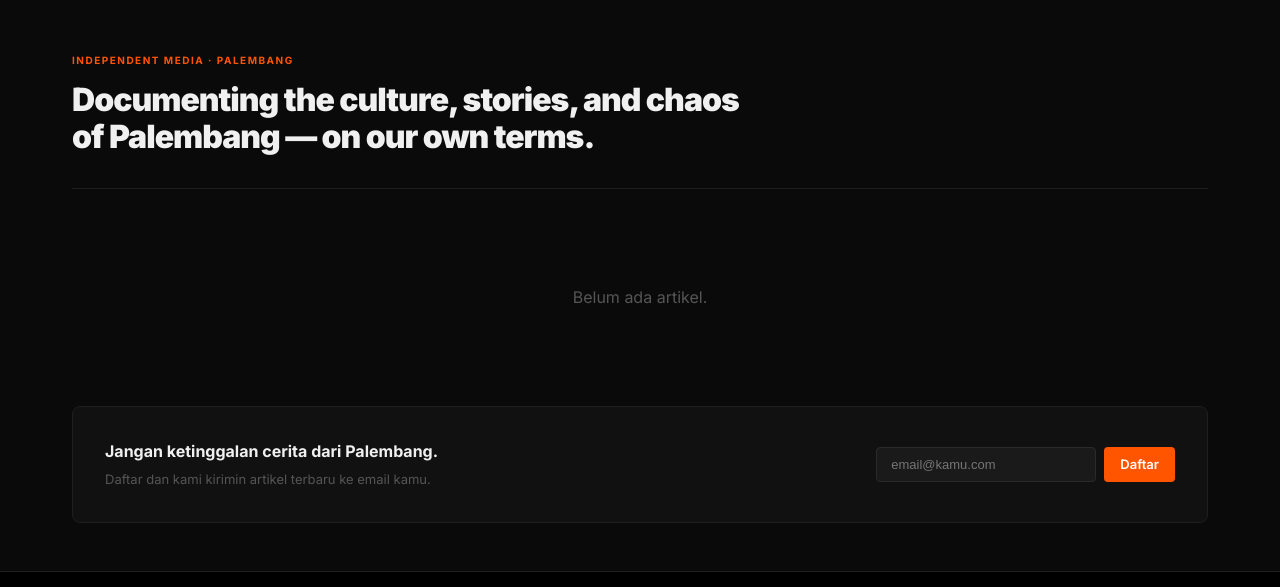
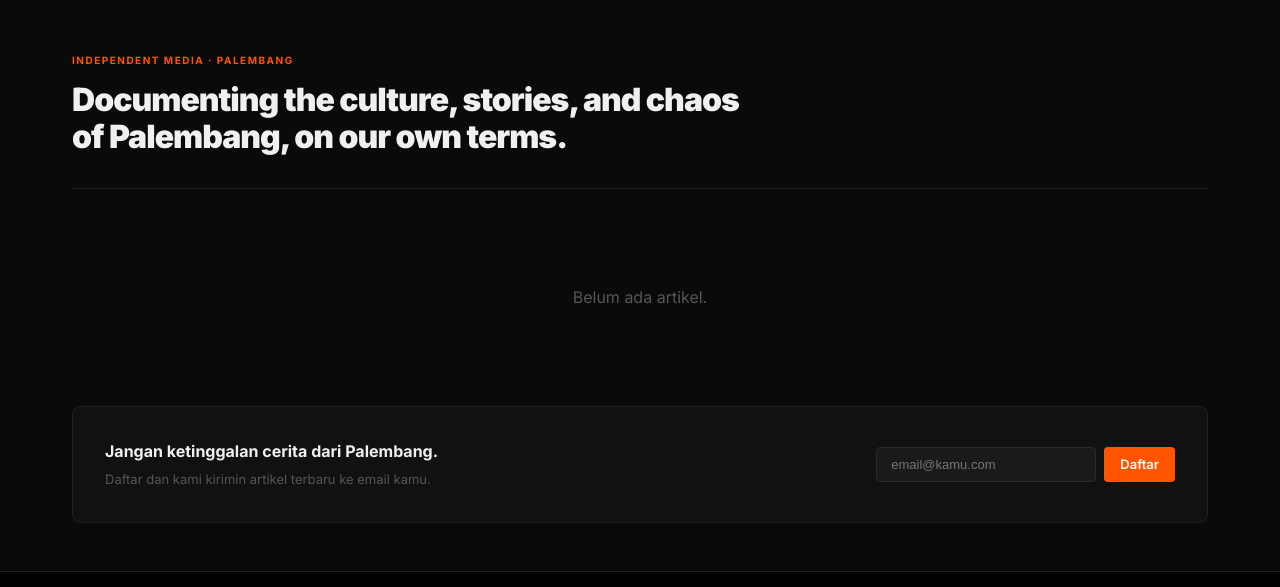
Before and after one commit to mavisssjoy/koops, a plain HTML site: page index.html in a window 1280 px wide. Shown: the part 77-664 px from the top of the page. Drawn offline with nearby package versions, Linux system fonts and the light colour scheme; no server answers.

Commit message:
Update index.html

```diff
--- a/index.html
+++ b/index.html
@@ -88,7 +88,7 @@
   <!-- HERO STATEMENT -->
   <div class="hero-statement">
     <div class="hero-statement-label">Independent Media · Palembang</div>
-    <div class="hero-statement-headline">Documenting the culture, stories, and chaos of Palembang — on our own terms.</div>
+    <div class="hero-statement-headline">Documenting the culture, stories, and chaos of Palembang, on our own terms.</div>
   </div>
 
   <!-- HERO -->
```
